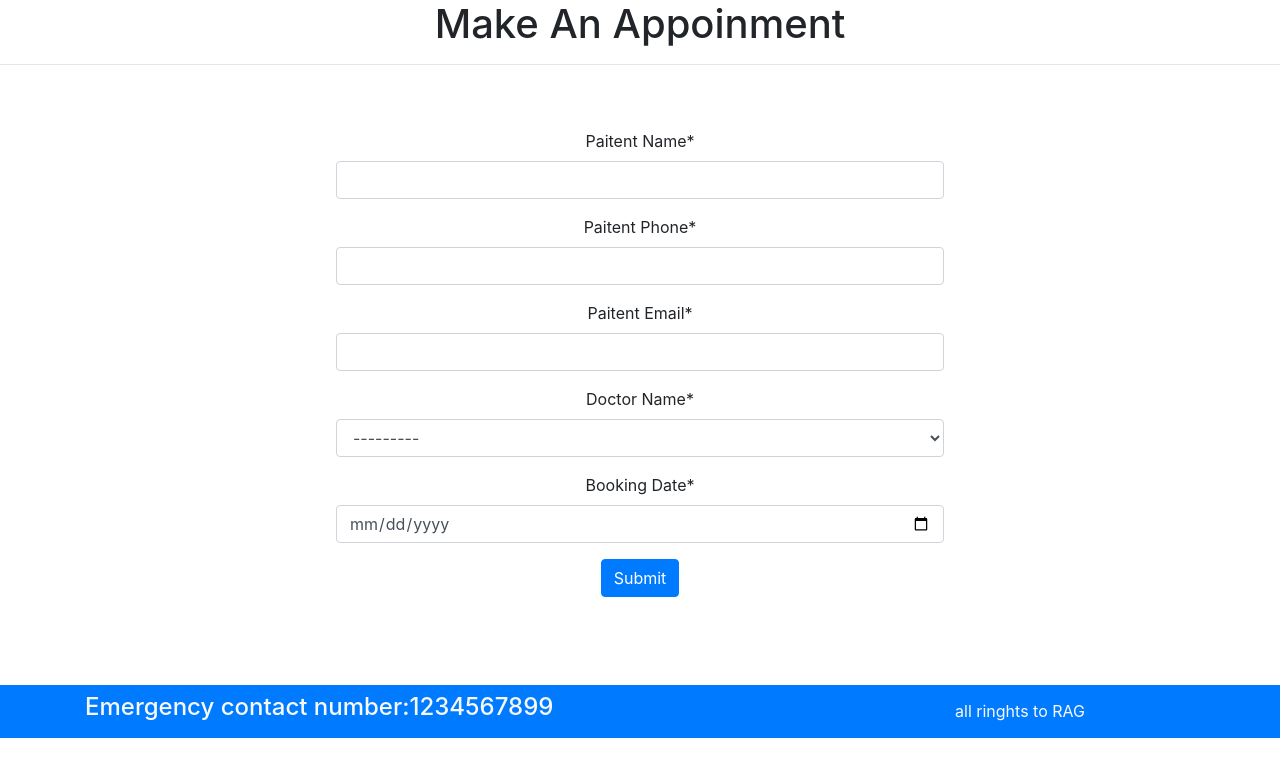
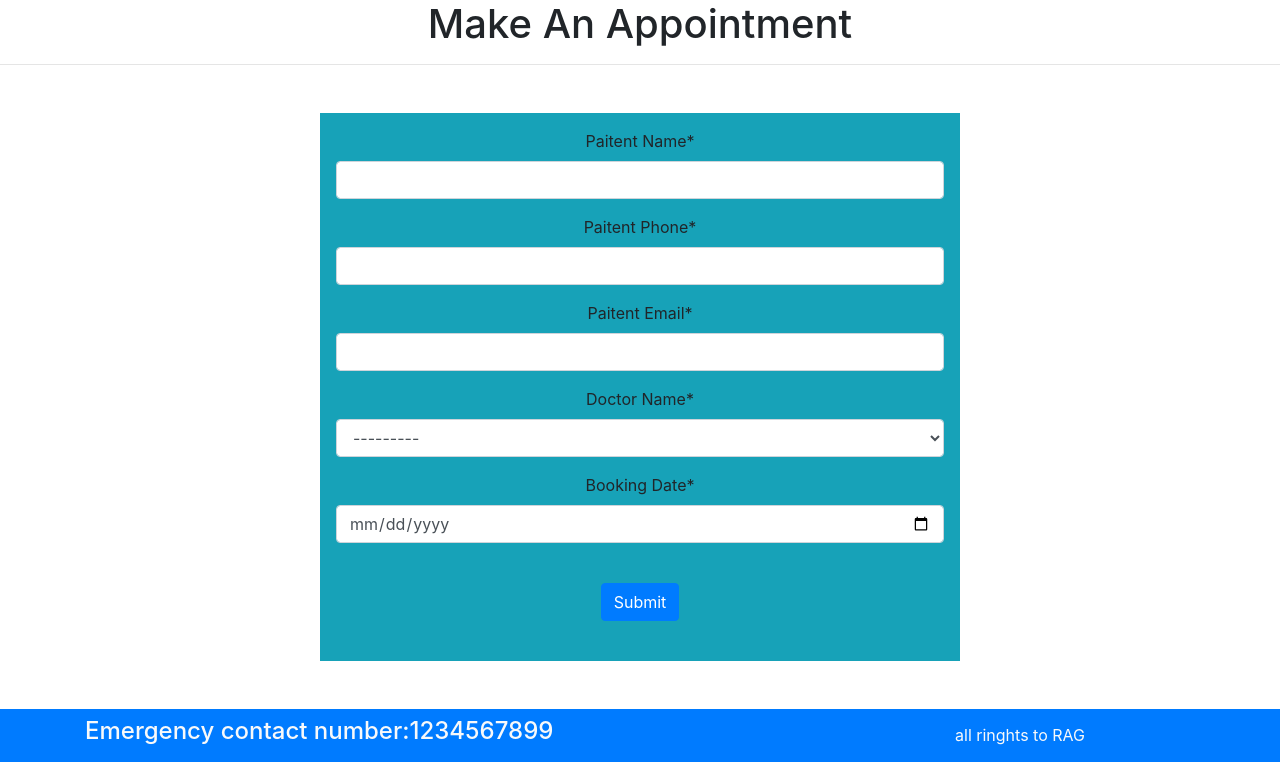
Before and after one commit to sreeragmanoj/hospital, a Django app: page /booking in a window 1280 px wide. Shown: the part 56-818 px from the top of the page. Before the commit the page ends 794 px from the top, so only its background shows below. Run offline with Django 4.2, Linux system fonts and the light colour scheme; data comes from the database, SQL or seed files in the repository; both versions use the stored data as it was after the commit; some libraries are stand-ins or nearby versions.

Commit message:
second commit

```diff
--- a/home/views.py
+++ b/home/views.py
@@ -1,4 +1,6 @@
-from django.shortcuts import render
+from ast import Return
+from enum import Flag
+from django.shortcuts import render,redirect
 from django.http import HttpResponse
 from .models import Departments,Doctors
 from .forms import BookingForm
--- a/templates/booking.html
+++ b/templates/booking.html
@@ -1,18 +1,20 @@
 {% extends 'base.html' %}
 {% load crispy_forms_tags %}
-{% block title %}
+
+{% block title%}
 Booking
-{% endblock title %}
+{% endblock %}
 
-{% block content %}
-<h1 class="text-center"> Make An Appoinment</h1>
+{% block content%}
+<h1 class="text-center">Make An Appointment</h1>
 <hr>
-<div class="container w-50 p-3 text-center my-5"
+<div class="container w-50 text-center p-3 my-5 bg-info">
     <form action="" method="POST">
         {% csrf_token %}
         {{form|crispy}}
-        <input type="submit" value="Submit" class='btn btn-primary mb-4' >
+        <br>
+        <button class="btn btn-primary mb-4" type="submit">Submit</button>
 
     </form>
 </div>
-{% endblock content %}
+{% endblock %}
```
Also changed, not shown: db.sqlite3.
